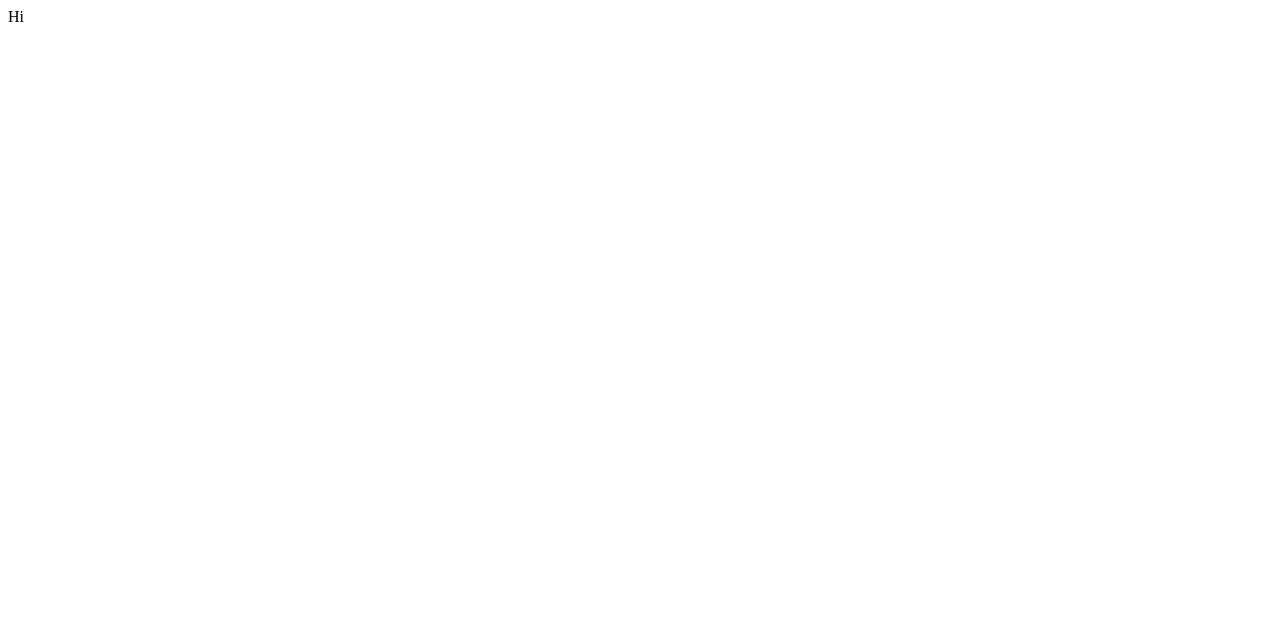
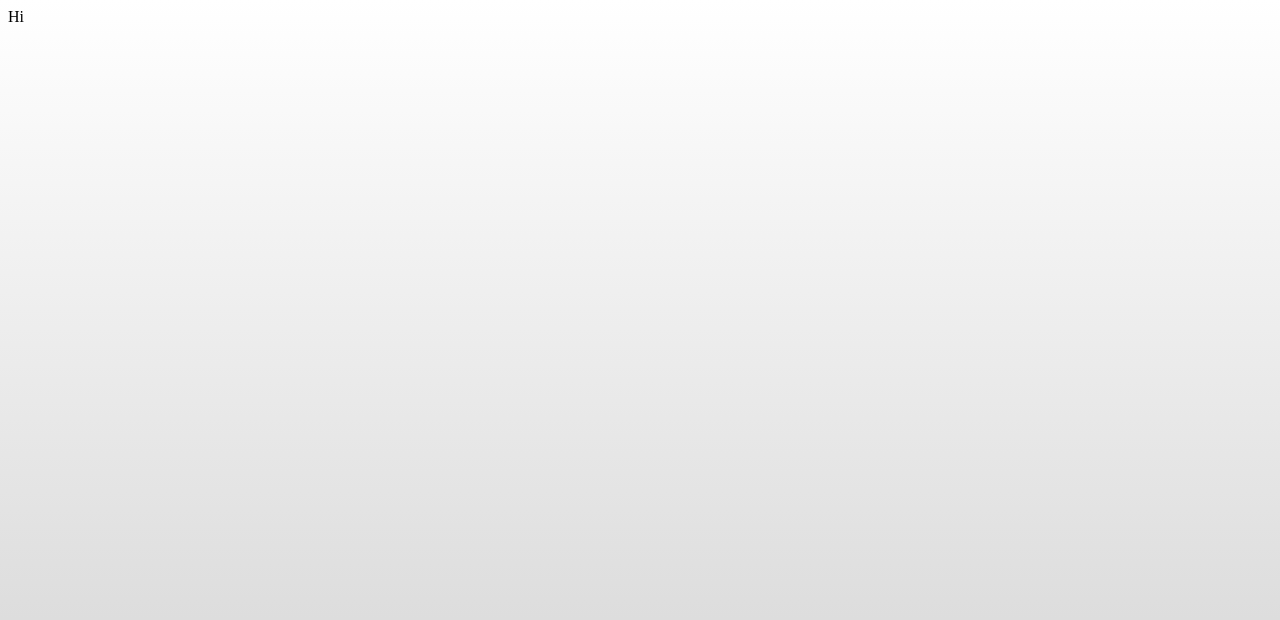
Before and after one commit to ADistinctBezier/ADistinctBezier.github.io, a plain HTML site: page index.html in a window 1280 px wide. Drawn offline with Linux system fonts and the light colour scheme.

Commit message:
Update index.html

```diff
--- a/index.html
+++ b/index.html
@@ -1,6 +1,12 @@
 <html>
   <head>
     <title>ADB Central</title>
+    <style>
+      body {
+        background:            linear-gradient(to bottom, white, lightgray);
+        background-attachment: fixed; /*edit*/
+      }
+    </style>
   </head>
   <body>
     <p>Hi</p>
```
